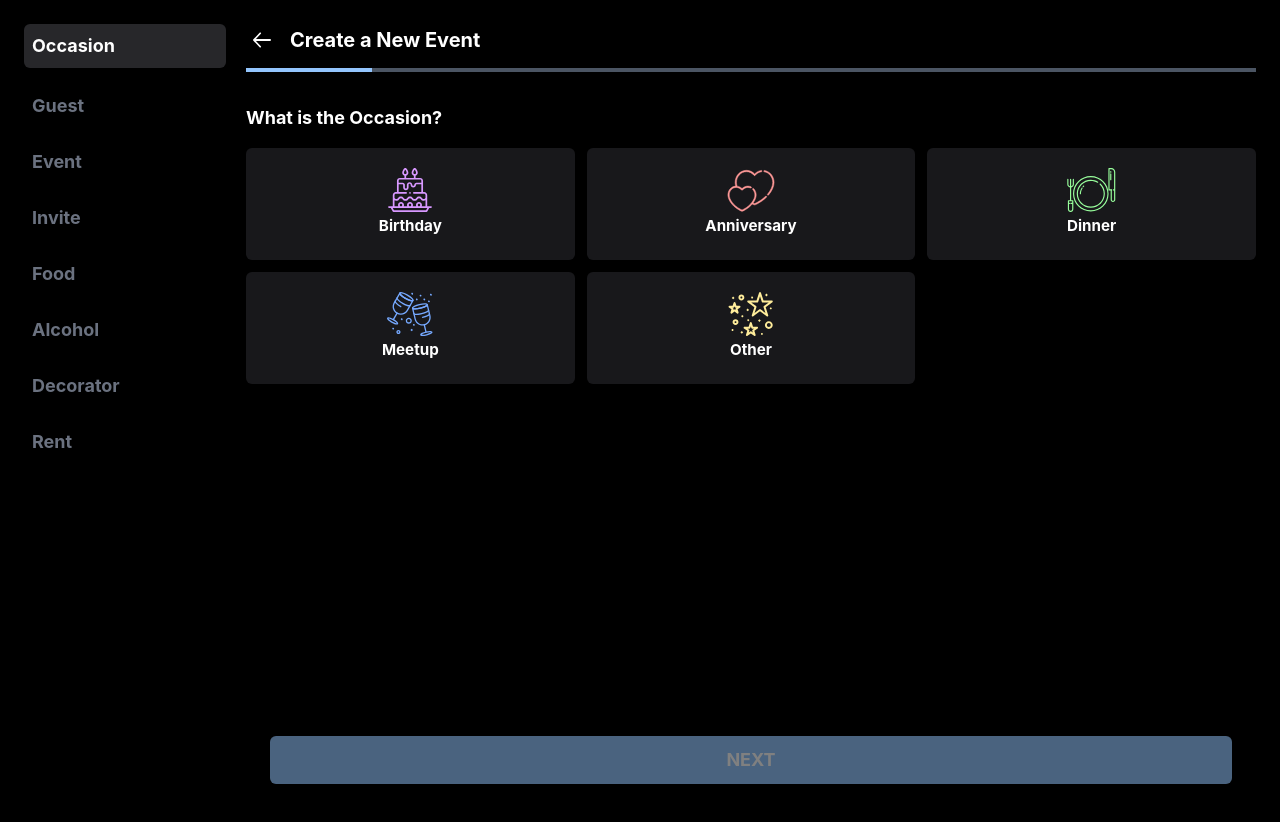
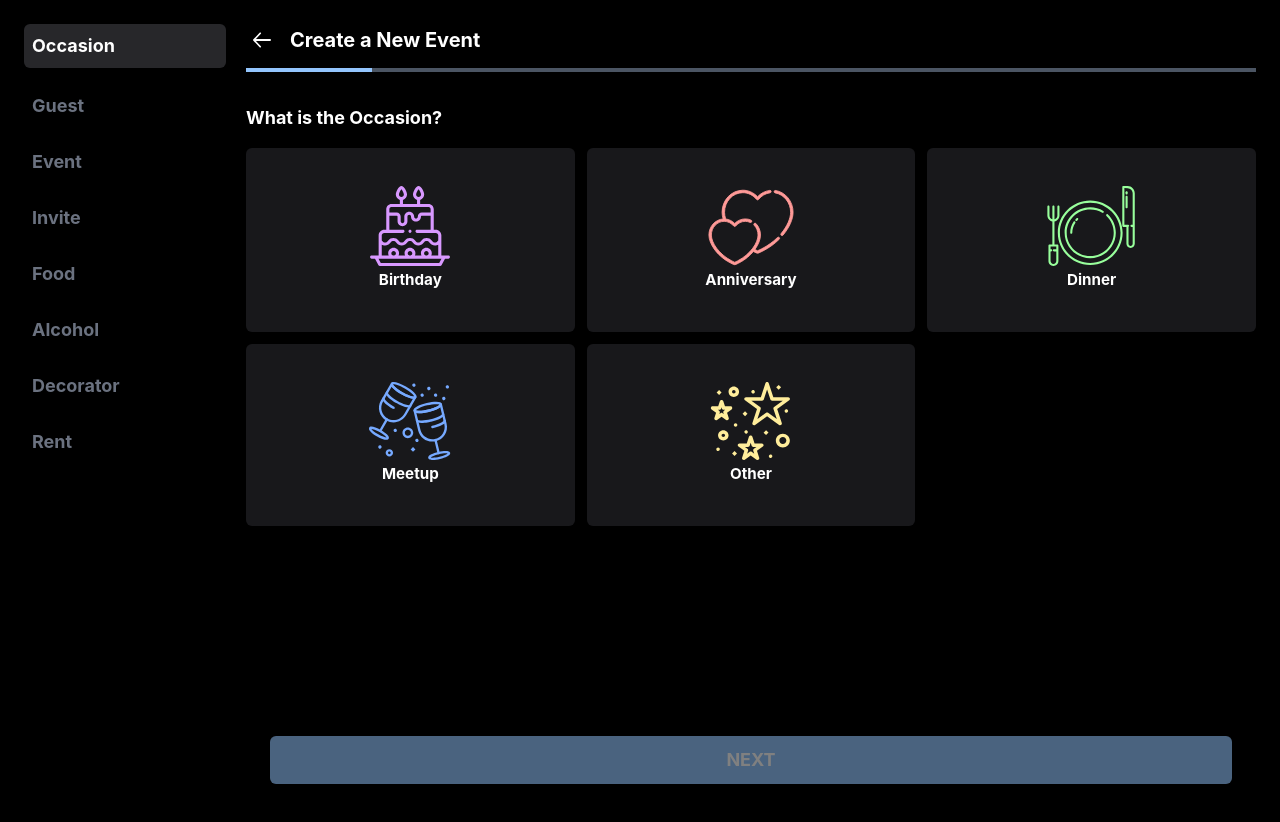
Before and after one commit to nmolaei7878/PartyPlan, a React (Create React App) app: page /home in a window 1280 px wide. Both pictures are taken after a click on the button "CREATE A NEW EVENT". Shown: the top 822 px of the page. Built offline with nearby package versions, Linux system fonts and the light colour scheme.

Commit message:
remove extra button & pereventing rerendering qaiCOn

```diff
--- a/src/components/shared-ui/IconTileButton.tsx
+++ /dev/null
@@ -1,45 +0,0 @@
-import React, { useCallback } from "react";
-
-type IconTileButtonProps = {
-  icon: string;
-  title: string;
-  description?: string;
-  height?: string;
-  style?: SelectedStyle;
-  onClick: (value: string) => void;
-};
-
-const IconTileButton: React.FC<IconTileButtonProps> = ({
-  title,
-  icon,
-  description,
-  height,
-  style,
-  onClick,
-}) => {
-  const click = useCallback(() => {
-    onClick(title);
-  }, [onClick]);
-
-  return (
-    <div
-      onClick={click}
-      className="bg-zinc-900 rounded-md flex items-center  flex-col justify-center px-2 py-3"
-      style={{
-        height: height || "7rem",
-        border: style?.border,
-        backgroundColor: style?.backgroundColor,
-      }}
-    >
-      <img
-        className="h-5/6 w-5/6 sm:w-4/6 sm:h-4/6 md:h-3/6 md:w-3/6 min-[470px]:w-4/6 min-[631px]:w-3/6 px-3 "
-        src={icon}
-        alt=""
-      />
-      <p className="px-2 capitalize text-[0.95rem] ">{title}</p>
-      <p className="text-[0.7rem] font-light">{description}</p>
-    </div>
-  );
-};
-
-export default React.memo(IconTileButton);
--- a/src/components/shared-ui/ListIconTileButton.tsx
+++ b/src/components/shared-ui/ListIconTileButton.tsx
@@ -1,5 +1,4 @@
 import React, { useCallback } from "react";
-import IconTileButton from "./IconTileButton";
 import { useAppSelector } from "../../core/hook/hooks";
 import { PlanKey } from "../../redux/slices/plan-slice";
 import Question from "./Question";
@@ -16,30 +15,36 @@ const ListIconTileButton: React.FC<ListIconTileButtonProps> = ({
   keyType,
 }) => {
   const plan = useAppSelector((state) => state.plan.newPlan);
-  const click = useCallback((e: string) => {
-    callBack(e);
-  }, []);
+
   return (
     <>
       <Question question={data.question} />
       <div className="grid grid-cols-3 w-full gap-3 mt-4">
         {data.answers.map((e) => {
           return (
-            <IconTileButton
-              style={
-                e.title === plan![keyType as PlanKey]
-                  ? ({
-                      backgroundColor: e.bg_color,
-                      border: `1px solid ${e.bo_color}`,
-                    } as SelectedStyle)
-                  : ({} as SelectedStyle)
-              }
-              description={e.desription}
-              onClick={click}
-              icon={e.iconPath}
-              title={e.title}
-              key={e.iconPath}
-            />
+            <button
+              key={e.title}
+              onClick={() => {
+                callBack(e.title);
+              }}
+              className="bg-zinc-900 rounded-md flex items-center  flex-col justify-center px-2 py-3"
+              style={{
+                border:
+                  e.title === plan![keyType as PlanKey]
+                    ? `1px solid ${e.bo_color}`
+                    : "",
+                backgroundColor:
+                  e.title === plan![keyType as PlanKey] ? `${e.bg_color}` : "",
+              }}
+            >
+              <img
+                className="h-5/6 w-5/6 sm:w-4/6 sm:h-4/6 md:h-3/6 md:w-3/6 min-[470px]:w-4/6 min-[631px]:w-3/6 px-3 "
+                src={e.iconPath}
+                alt=""
+              />
+              <p className="px-2 capitalize text-[0.95rem] ">{e.title}</p>
+              <p className="text-[0.7rem] font-light">{e.desription}</p>
+            </button>
           );
         })}
       </div>
```
